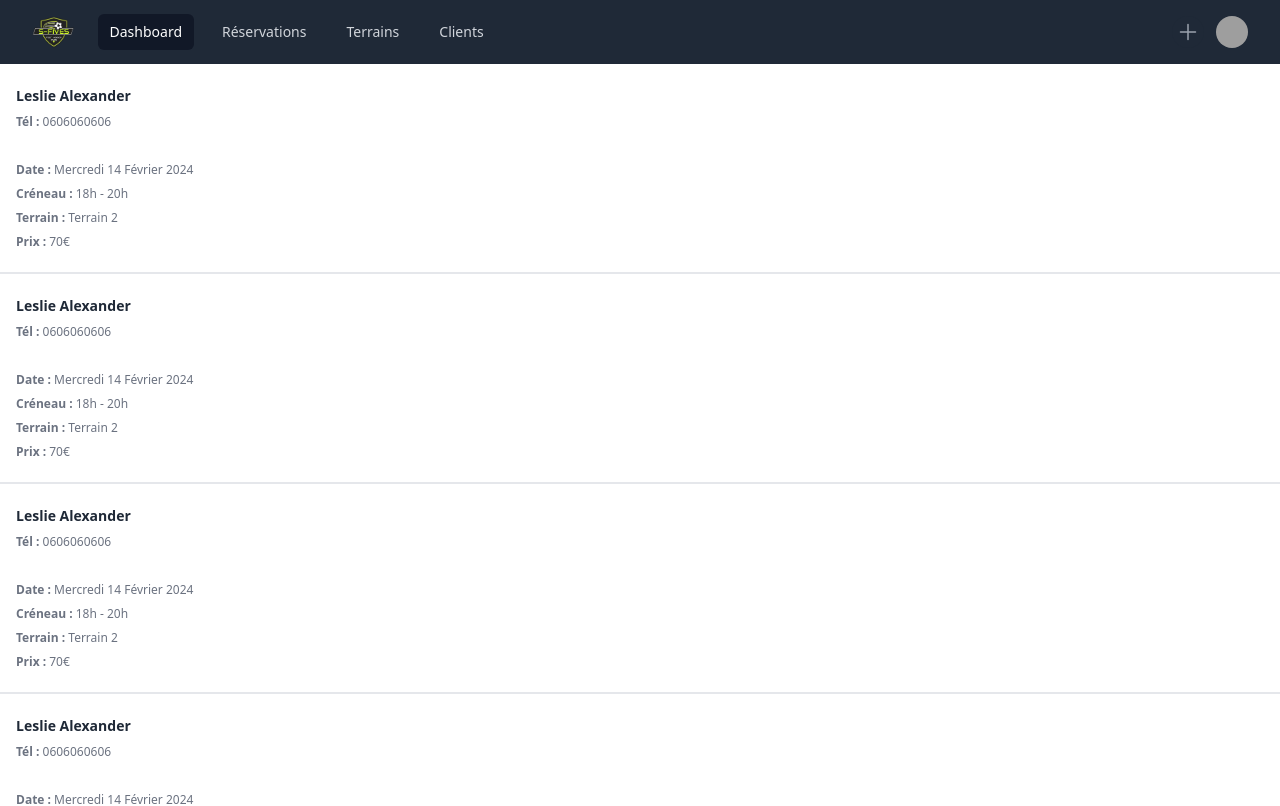
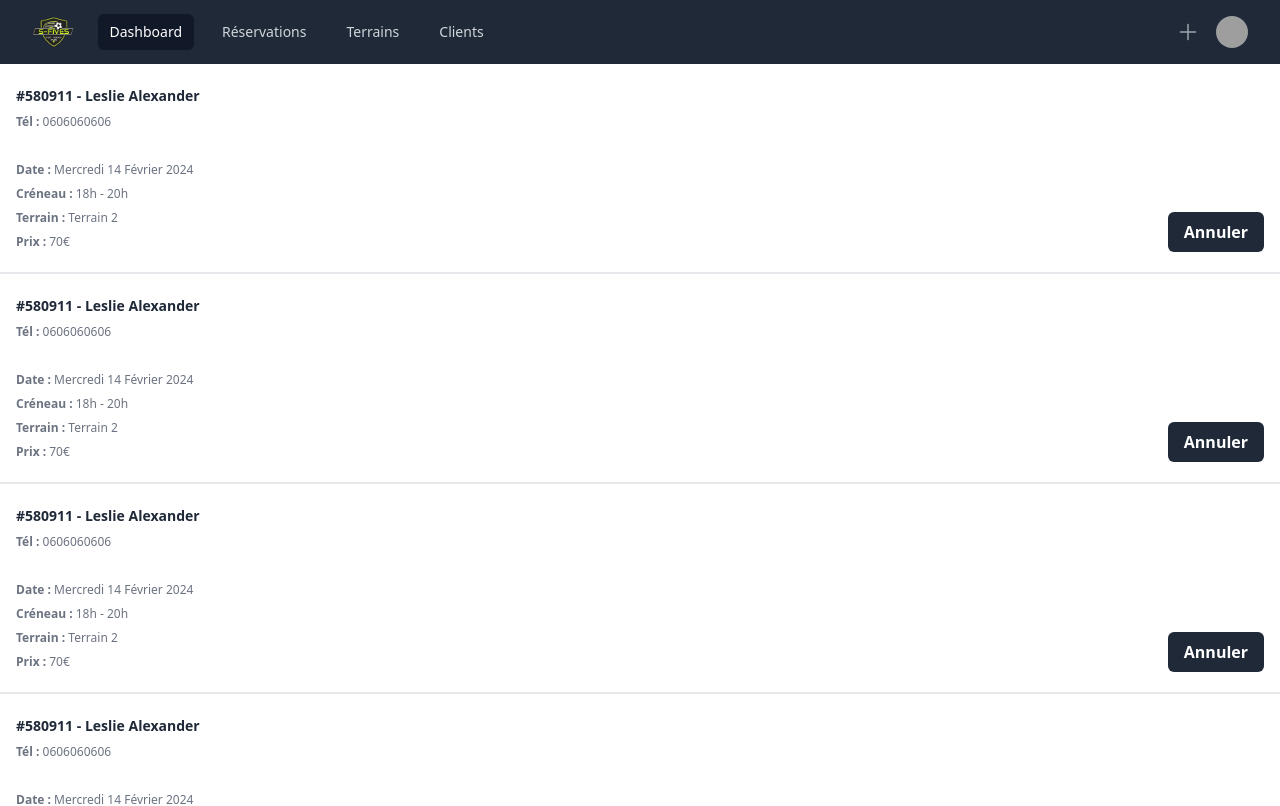
Before and after one commit to belkacem-oussama/SFive-Checking-Front, a React (Vite) app in the folder front/: page /booking in a window 1280 px wide. Shown: the top 806 px of the page. Built offline with nearby package versions, Linux system fonts and the light colour scheme; grey boxes are pictures that could not be loaded.

Commit message:
adding button

```diff
--- a/front/src/pages/Booking.tsx
+++ b/front/src/pages/Booking.tsx
@@ -2,6 +2,7 @@ import { Link } from "react-router-dom"
 
 const people = [
   {
+    ref: "#580911",
     name: "Leslie Alexander",
     tel: "0606060606",
     date: "Mercredi 14 Février 2024",
@@ -10,6 +11,7 @@ const people = [
     price: "70€",
   },
   {
+    ref: "#580911",
     name: "Leslie Alexander",
     tel: "0606060606",
     date: "Mercredi 14 Février 2024",
@@ -18,6 +20,7 @@ const people = [
     price: "70€",
   },
   {
+    ref: "#580911",
     name: "Leslie Alexander",
     tel: "0606060606",
     date: "Mercredi 14 Février 2024",
@@ -26,6 +29,7 @@ const people = [
     price: "70€",
   },
   {
+    ref: "#580911",
     name: "Leslie Alexander",
     tel: "0606060606",
     date: "Mercredi 14 Février 2024",
@@ -34,6 +38,7 @@ const people = [
     price: "70€",
   },
   {
+    ref: "#580911",
     name: "Leslie Alexander",
     tel: "0606060606",
     date: "Mercredi 14 Février 2024",
@@ -42,6 +47,7 @@ const people = [
     price: "70€",
   },
   {
+    ref: "#580911",
     name: "Leslie Alexander",
     tel: "0606060606",
     date: "Mercredi 14 Février 2024",
@@ -63,7 +69,7 @@ export default function Booking() {
             <div className="flex flex-col sm:flex-row gap-x-4 items-start sm:items-center w-full">
               <div className="min-w-0 flex-auto">
                 <p className="text-sm font-semibold leading-6 text-gray-800">
-                  {person.name}
+                  {person.ref} - {person.name}
                 </p>
                 <p className="mt-1 truncate text-xs leading-5 text-gray-500">
                   <span className="font-bold">Tél : </span>
@@ -96,6 +102,9 @@ export default function Booking() {
                 )}
               </div>
             </div>
+            <button className="bg-gray-800 w-24 h-10 ml-auto hover:bg-gray-900 text-white font-semibold py-2 px-4 mt-auto rounded-md sm:w-auto">
+              Annuler
+            </button>
           </li>
         </Link>
       ))}
```
